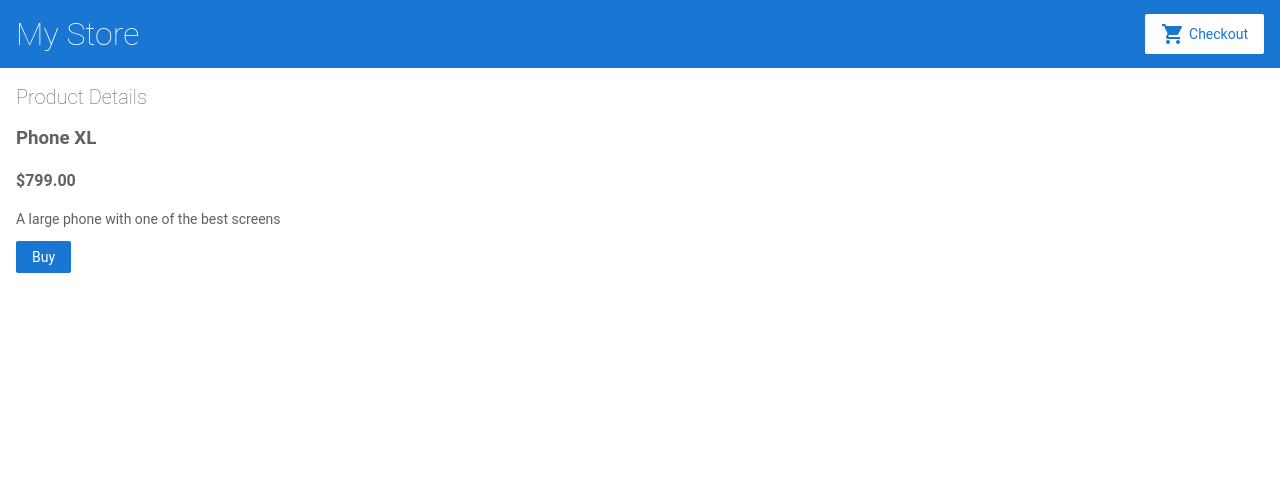
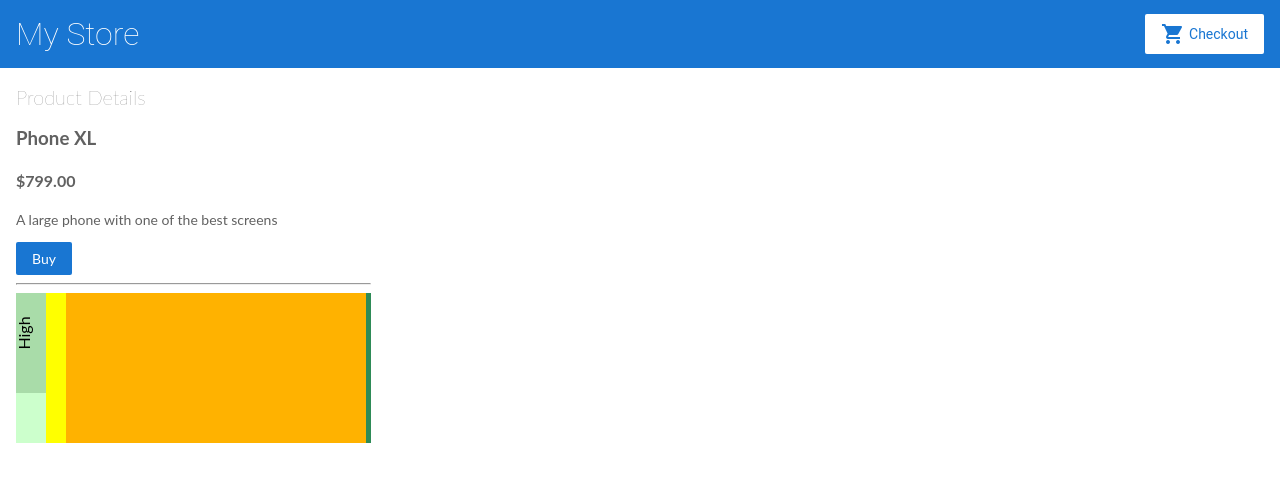
Before and after one commit to gheddie/angular-productlist-example, an Angular app: page /products/0 in a window 1280 px wide. Shown: the top 482 px of the page. Built offline with nearby package versions, Linux system fonts and the light colour scheme.

Commit message:
3 files modified

```diff
--- a/src/app/product-details/product-details.component.css
+++ b/src/app/product-details/product-details.component.css
@@ -0,0 +1,62 @@
+* {
+  font-family: Lato;
+}
+
+.cmds {
+  display: flex;
+}
+
+.cmds button {
+  margin: 5px;
+}
+
+.mygrid {
+  display: grid;
+  grid-template-columns: 30px 20px auto 5px;
+  height: 100px;
+  background: lightgray;
+}
+
+.child0 {
+      width: 100%;
+  height: 100%;
+  background: rgba(0, 255, 0, .2);
+}
+
+.child0 text {
+  text-anchor: middle;
+  alignment-baseline: middle;
+  user-select: none;
+  transform: translate(10px, 40px) rotate(-90deg);
+  transition: all .2s;
+}
+
+.child0 text:hover {
+  transform: translate(10px, 40px) rotate(-90deg) scale(1.3);
+  cursor: pointer;
+}
+.child1 {
+  background: yellow;
+}
+
+.child2 {
+  background: seagreen;
+}
+
+.child-svg {
+  grid-column: 3;
+  grid-row: 1;
+  width: 100%;
+  height: 100%;
+  z-index: 11;
+  background: rgba(255, 0, 0, .3);
+}
+
+.child-canvas {
+   grid-column: 3;
+  grid-row: 1;
+ width: 100%;
+  height: 100%;
+  z-index: 10;
+  background: yellow;
+}
--- a/src/app/product-details/product-details.component.html
+++ b/src/app/product-details/product-details.component.html
@@ -8,3 +8,15 @@
   <button (click)="addToCart(product)">Buy</button>
 
 </div>
+
+<hr>
+
+<div class="mygrid" >
+  <svg class="child0" >
+      <text fill="black" (mousedown)="textClicked()">High</text>
+  </svg>
+  <div class="child1"></div>
+  <svg class="child-svg"></svg>
+  <canvas class="child-canvas"></canvas>
+    <div class="child2"></div>
+</div>
--- a/src/app/product-details/product-details.component.ts
+++ b/src/app/product-details/product-details.component.ts
@@ -24,4 +24,8 @@ constructor(private route: ActivatedRoute, private cartService: CartService) {}
     this.cartService.addToCart(product);
     window.alert('Your product has been added to the cart!');
   }
+
+  /**
+   * https://stackblitz.com/edit/angular-canvas-svg-gridfile=src%2Fapp%2Fapp.component.css
+   */
 }
```
